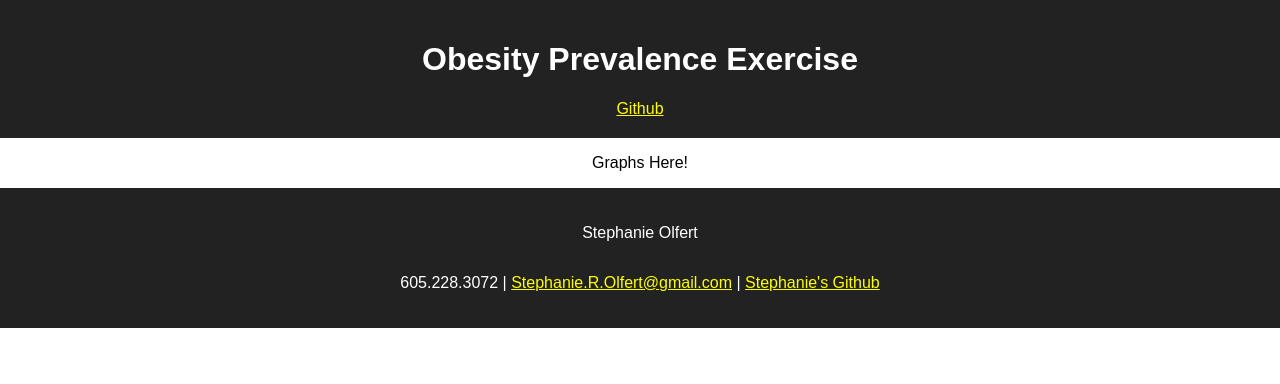
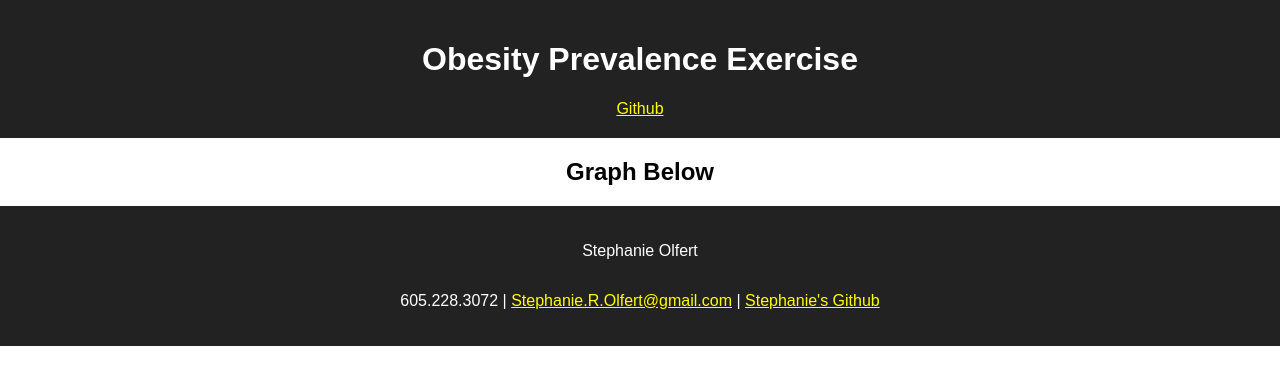
Before and after one commit to Nanjaa/Obesity-Prevalence-Exercise, a React (Create React App) app in the folder code/: page / in a window 1280 px wide. Shown: the top 384 px of the page. Built offline with nearby package versions, Linux system fonts and the light colour scheme.

Commit message:
Added a Chart component

```diff
--- a/code/src/App.js
+++ b/code/src/App.js
@@ -1,5 +1,6 @@
 import React, { Component } from 'react';
 import './App.css';
+import Chart from './Chart.js';
 
 class App extends Component {
   render() {
@@ -11,7 +12,7 @@ class App extends Component {
         </div>
 
         <div className="content">
-          <p>Graphs Here!</p>
+          <Chart/>
         </div>
 
         <div className="App-footer">
@@ -19,8 +20,6 @@ class App extends Component {
           <p className="inline">
             605.228.3072 | <a className="inline" href="mailto:Stephanie.r.olfert@gmail.com">Stephanie.R.Olfert@gmail.com</a> | <a className="inline" href="https://github.com/Nanjaa">Stephanie's Github</a>
           </p>
-
-
         </div>
       </div>
     );
--- /dev/null
+++ b/code/src/Chart.js
@@ -0,0 +1,11 @@
+import React from 'react';
+
+class Chart extends React.Component {
+  render() {
+    return (
+      <h2>Graph Below</h2>
+    );
+  }
+}
+
+export default Chart;
```
